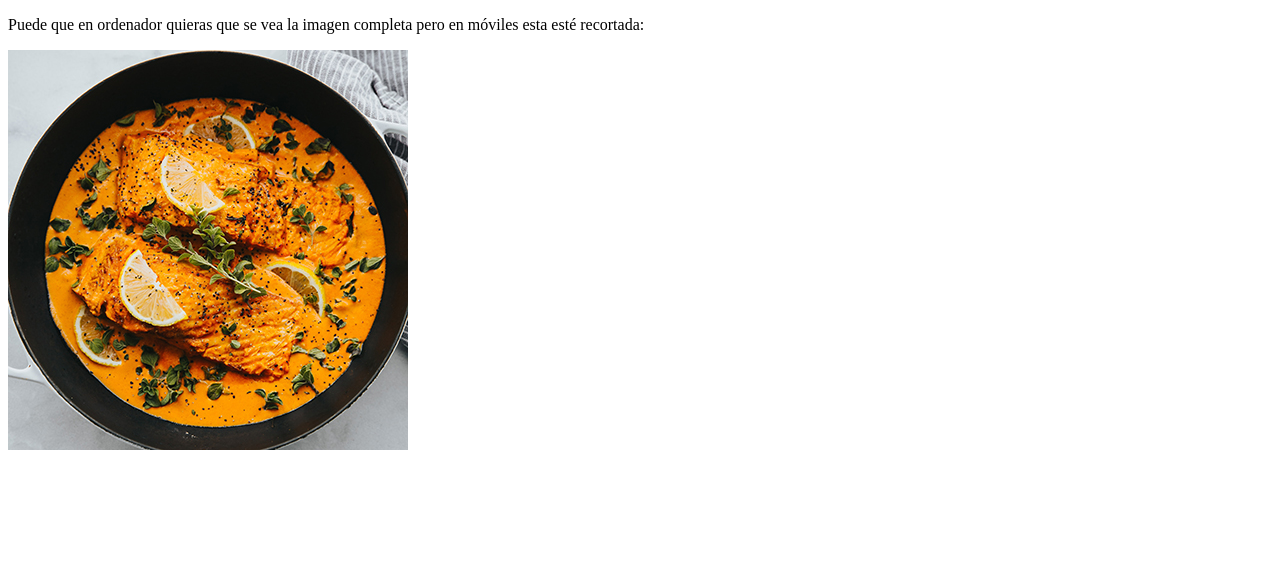
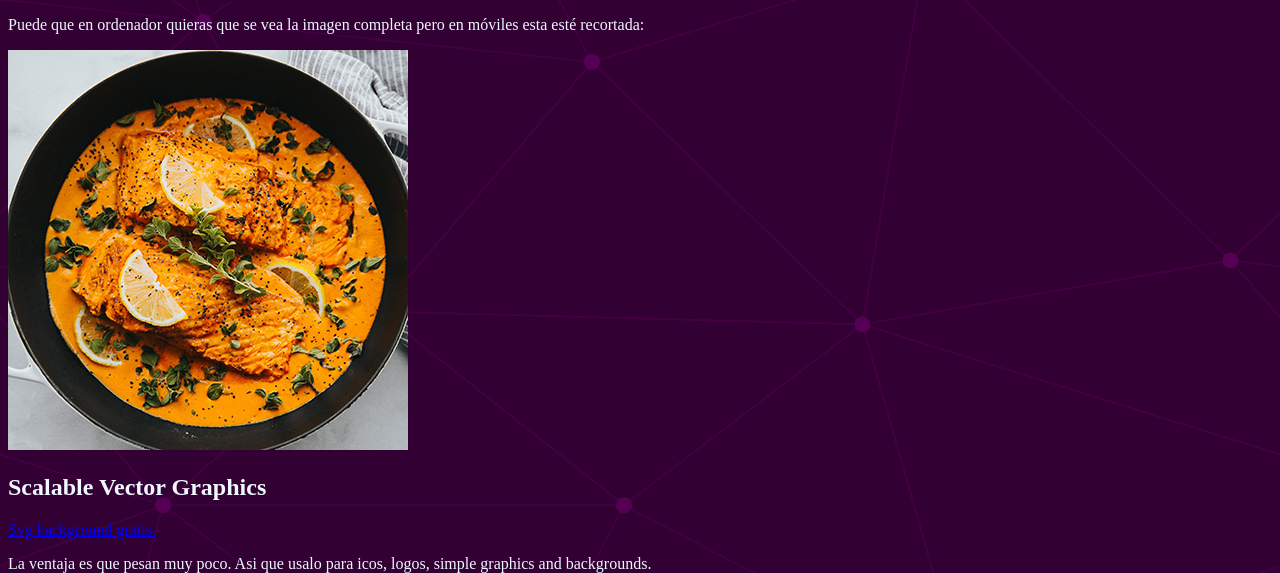
Before and after one commit to kevinsoliz/CSSwithMosh, a plain HTML site: page IMAGES/1_Images.html in a window 1280 px wide. Shown: the part 3946-4519 px from the top of the page. Before the commit the page ends 4400 px from the top, so only its background shows below. Drawn offline with Linux system fonts and the light colour scheme.

Commit message:
SVG: pesan poco, son versátiles

```diff
--- a/IMAGES/1_Images.html
+++ b/IMAGES/1_Images.html
@@ -170,5 +170,10 @@
         <img src="images/meal.jpg" alt="" />
       </picture>
     </section>
+    <section>
+      <h1>Scalable Vector Graphics</h1>
+      <a href="https://www.svgbackgrounds.com/set/free-svg-backgrounds-and-patterns/">Svg background gratis.</a>
+      <p>La ventaja es que pesan muy poco. Asi que usalo para icos, logos, simple graphics and backgrounds.</p>
+    </section>
   </body>
 </html>
--- a/IMAGES/css/1_Images.css
+++ b/IMAGES/css/1_Images.css
@@ -1,10 +1,11 @@
 body {
-  /*background: url(../images/bg-sanfrancisco.jpg);*/
+  background: url(../images/constellation.svg);
   background-repeat: no-repeat; /* repeat-x*/
   /*background-position: 100% 0; horizontal vertical */
   background-size: cover; /* desaparece porque body (blocklevel element) su height es 0 por defecto, también puedes usar cover*/
   height: 300vh;
   background-attachment: fixed;
+  color: aliceblue;
 }
 
 .bg-rocketship {
@@ -61,7 +62,7 @@ body {
   filter: grayscale(100%) blur(2px); /*puedes poner más propiedades*/
 }
 
-.meal-3 {
+.meal-3  {
   width: 400px;
 }
 
```
